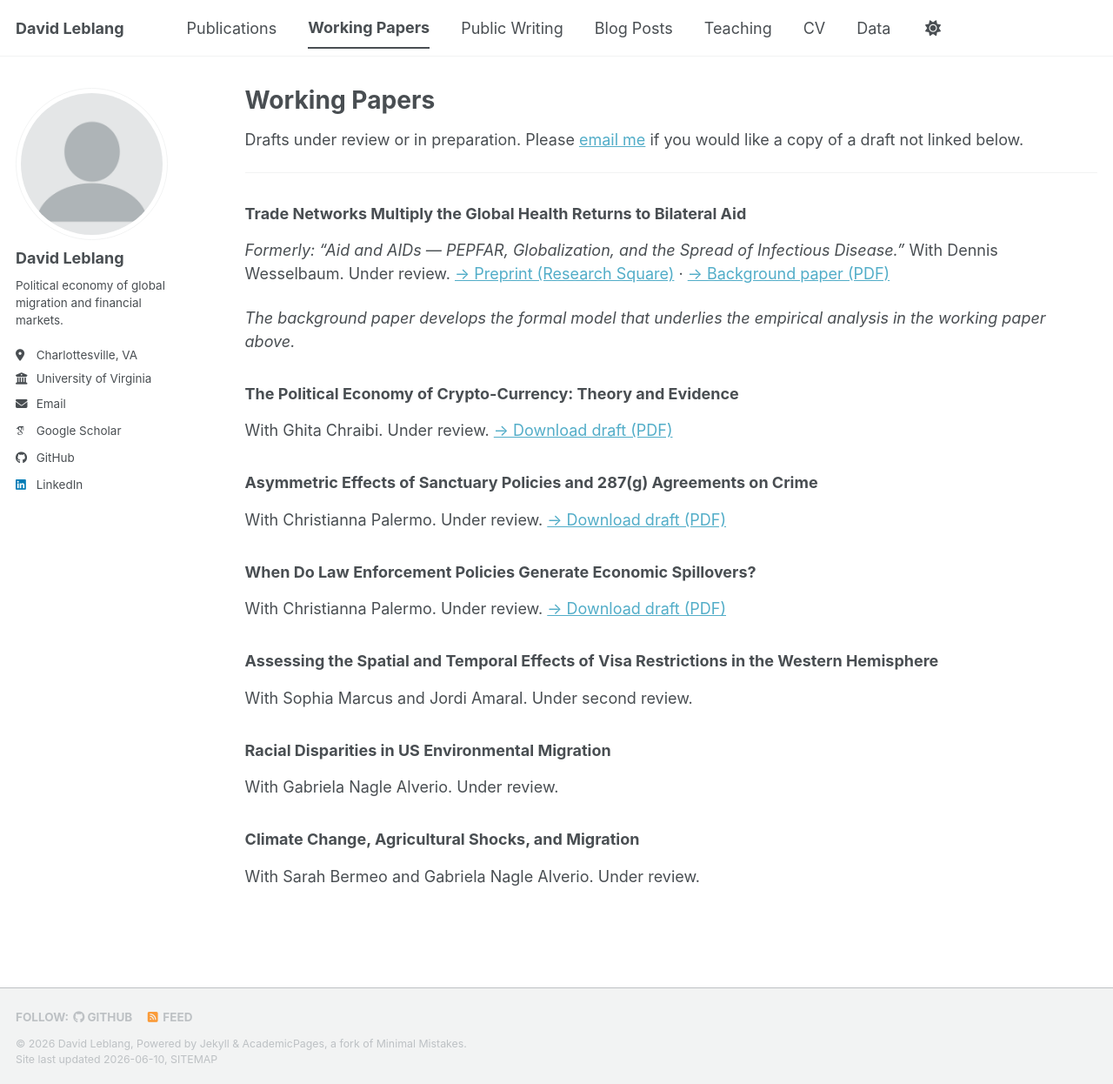
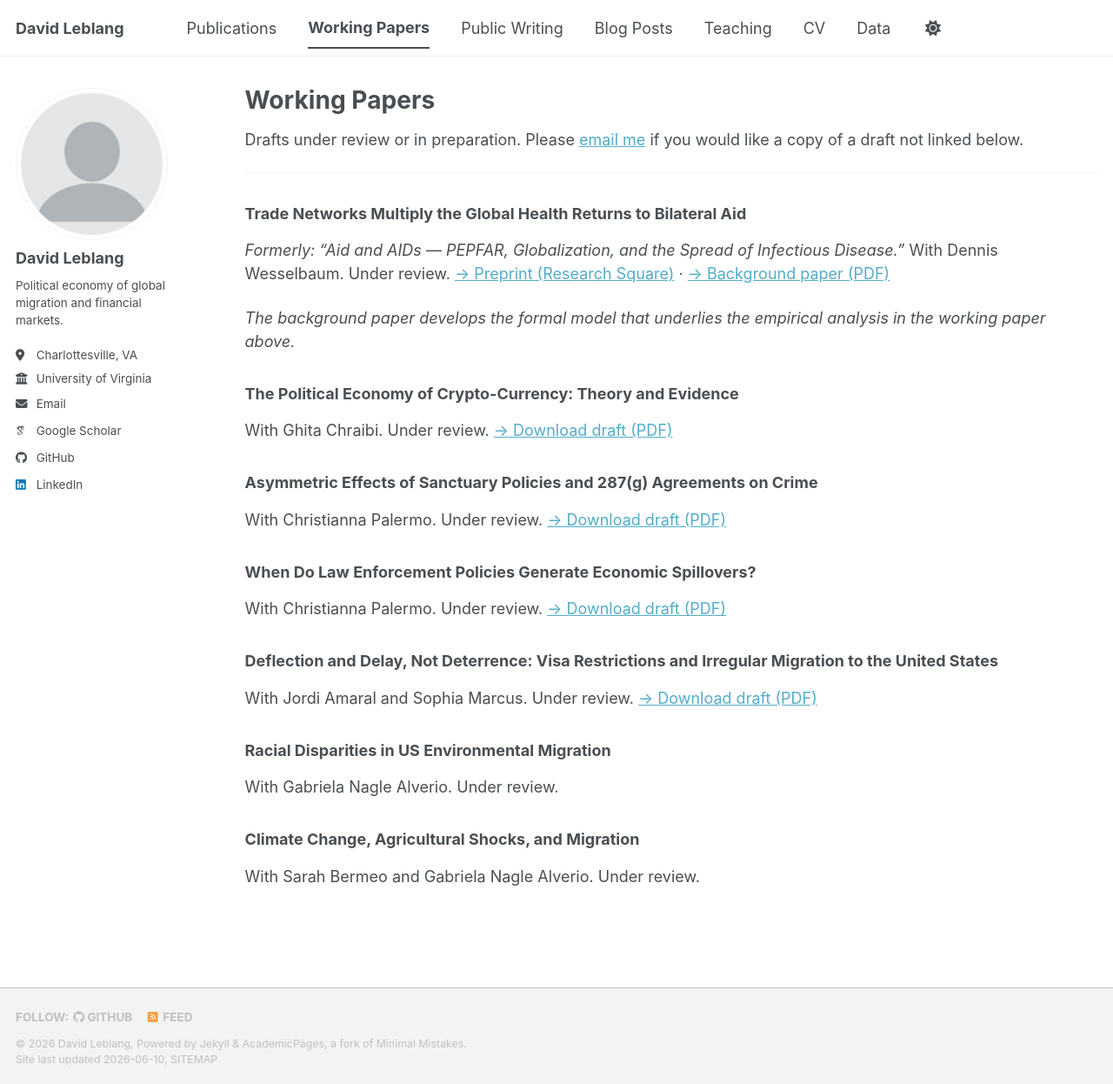
Before and after one commit to leblanguva/leblanguva.github.io, a Jekyll site: the page built from _pages/working-papers.md, in a window 1280 px wide and 1246 px high. Shown: the whole window at 87% size. Built offline with Jekyll 4.4.1, drawn with Linux system fonts in a browser that asks for light colours; some web fonts are replaced; a script bundle is joined from its source files by our own code; library files that are not in the unit come from our copies.

Commit message:
Rename Visa Restrictions paper to 'Deflection and Delay'; link draft PDF

```diff
--- a/_pages/working-papers.md
+++ b/_pages/working-papers.md
@@ -23,8 +23,8 @@ With Christianna Palermo. Under review. [→ Download draft (PDF)](/files/Leblan
 ### When Do Law Enforcement Policies Generate Economic Spillovers?
 With Christianna Palermo. Under review. [→ Download draft (PDF)](/files/spatial_incidence_paper_circulation.pdf)
 
-### Assessing the Spatial and Temporal Effects of Visa Restrictions in the Western Hemisphere
-With Sophia Marcus and Jordi Amaral. Under second review.
+### Deflection and Delay, Not Deterrence: Visa Restrictions and Irregular Migration to the United States
+With Jordi Amaral and Sophia Marcus. Under review. [→ Download draft (PDF)](/files/deflection-and-delay.pdf)
 
 ### Racial Disparities in US Environmental Migration
 With Gabriela Nagle Alverio. Under review.
```
Also changed, not shown: 1 other file.
